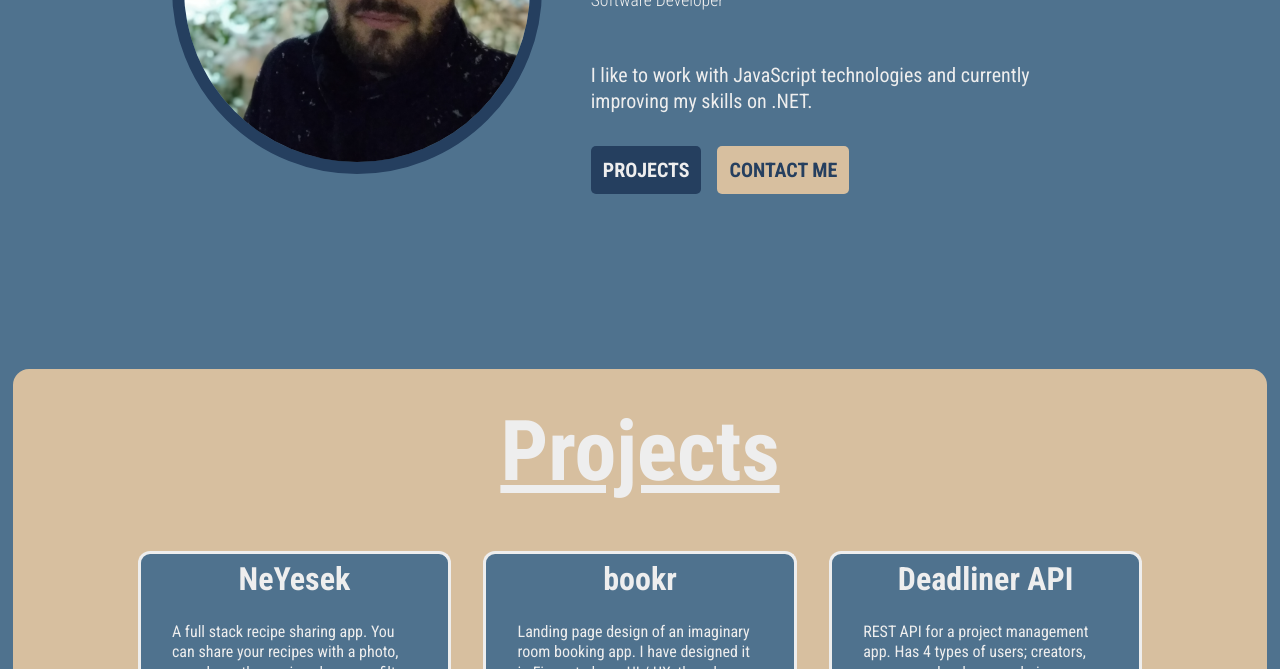
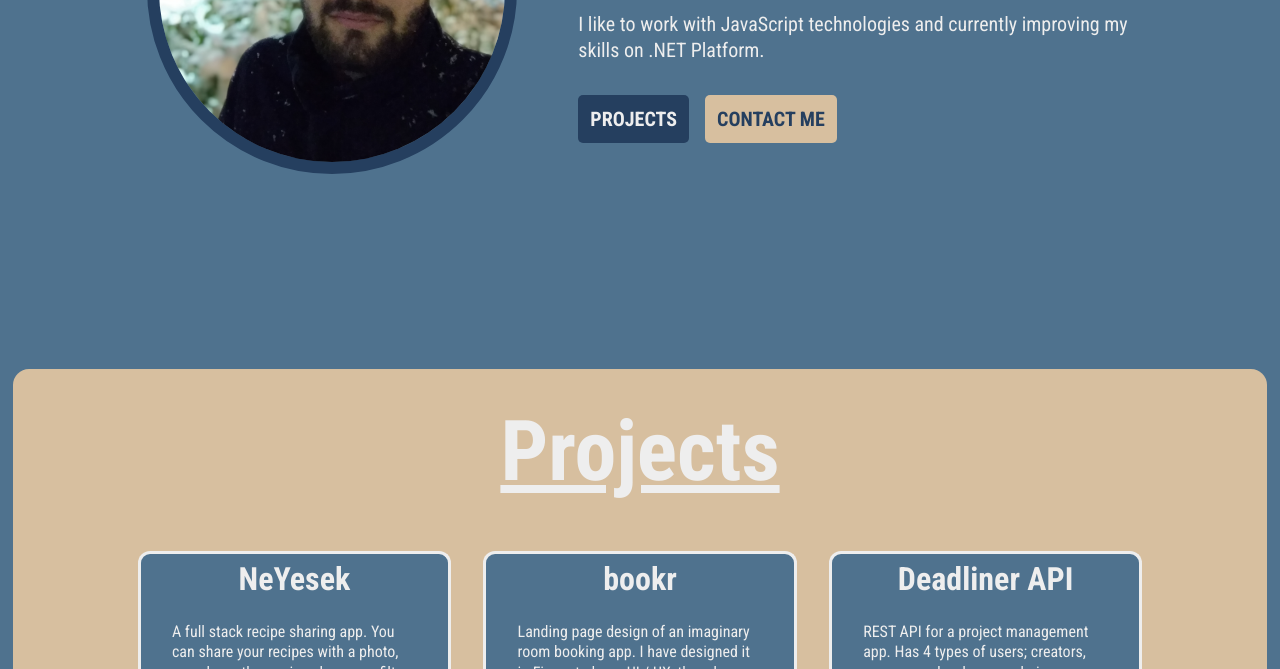
Before and after one commit to frknn/gatsby-portfolio, a Gatsby site: page / in a window 1280 px wide. Shown: the part 431-1100 px from the top of the page. Built offline with nearby package versions, Linux system fonts and the light colour scheme; Gatsby itself is replaced by a stand-in of ours.

Commit message:
Update Home.js

```diff
--- a/src/components/Home.js
+++ b/src/components/Home.js
@@ -26,7 +26,7 @@ const Home = () => {
           <p className="home-content__job-title">Software Developer</p>
           <p className="home-content__about-me">
             I like to work with JavaScript technologies
-            and currently improving my skills on .NET.
+            and currently improving my skills on .NET Platform.
           </p>
           <div className="home-content__cta">
             <a className="home-content__btn home-content__btn--primary" href="#projects">projects</a>
```
